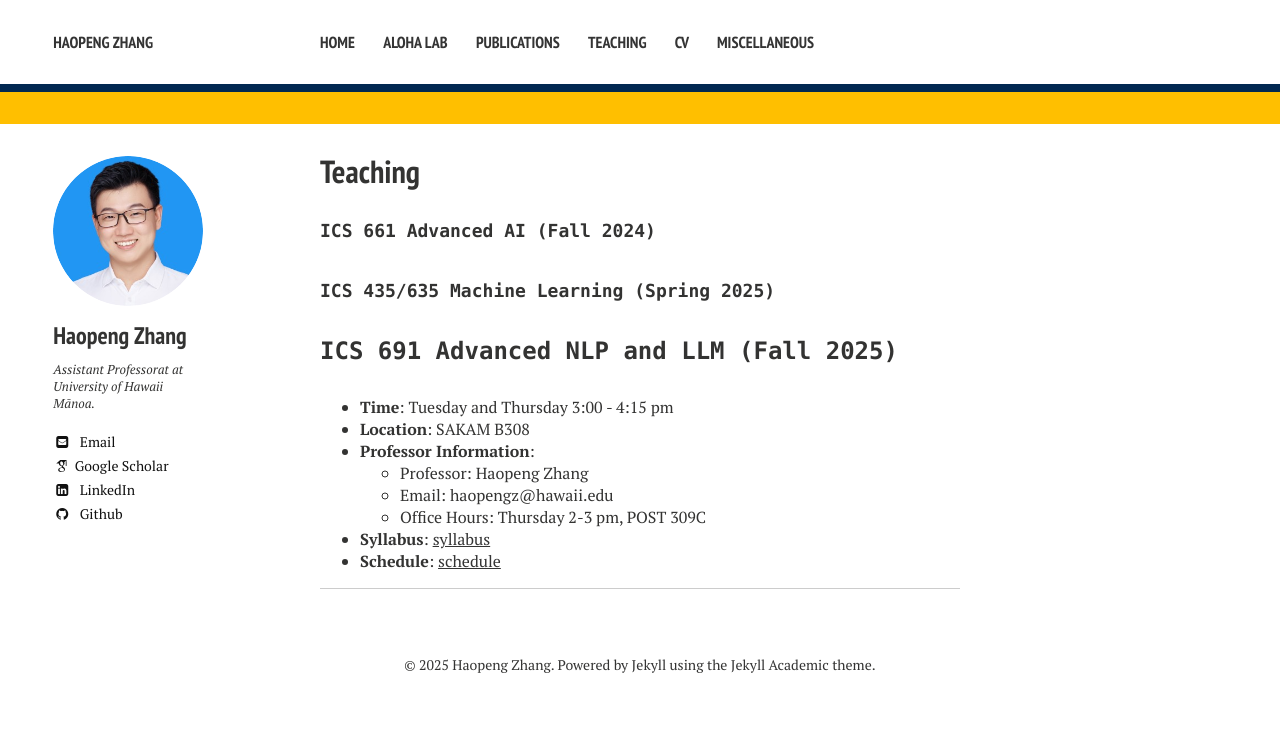
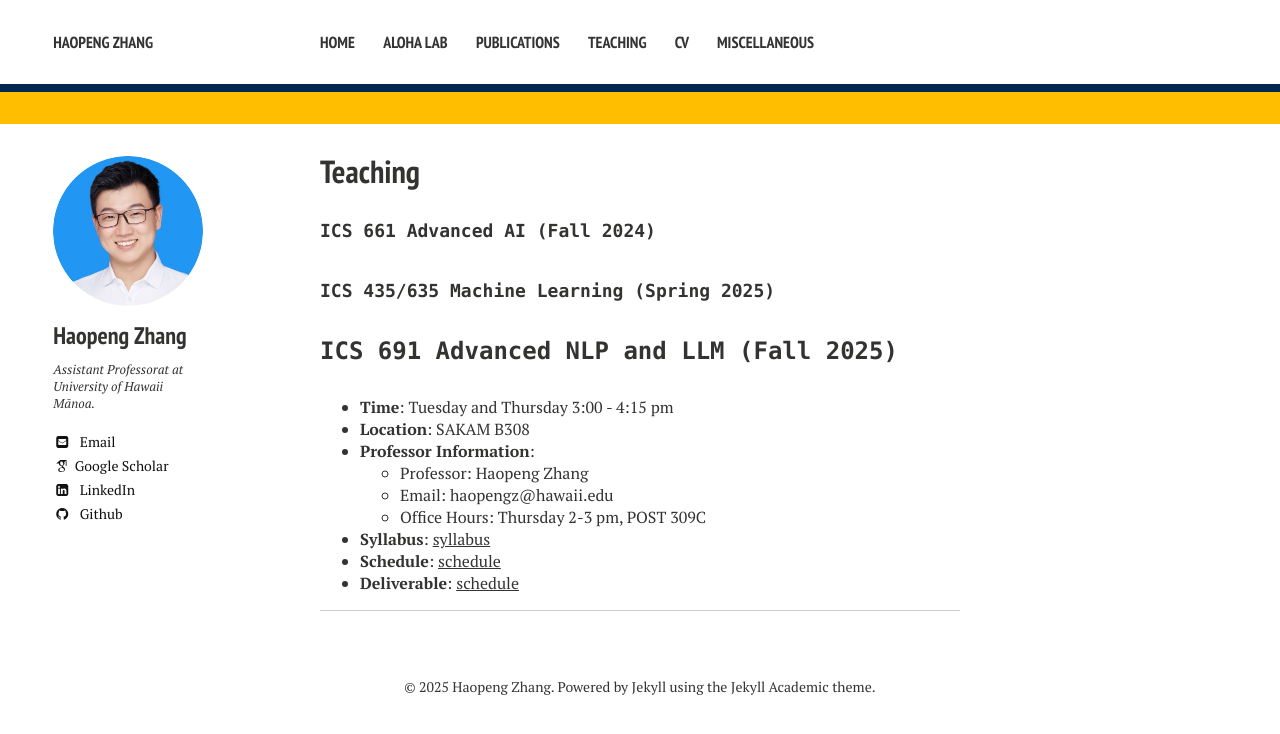
Before and after one commit to hpzhang94/hpzhang94.github.io, a Jekyll site: the page built from teaching.md, in a window 1280 px wide. Shown: the top 734 px of the page. Built offline with Jekyll 4.4.1, drawn with Linux system fonts in a browser that asks for light colours; nearby versions of some CDN libraries; some web fonts are replaced; part of the change alters nothing that is shown.

Commit message:
Update teaching.md

```diff
--- a/teaching.md
+++ b/teaching.md
@@ -15,21 +15,7 @@ layout: page
   - Office Hours: Thursday 2-3 pm, POST 309C
 - **Syllabus**: <a href="https://docs.google.com/document/d/1tc5WXIg7ooctEVm5xEWgPPCzYM65kJ4ZTcxg4SIi43Q/edit?usp=sharing" target="_blank">syllabus</a>
 - **Schedule**: <a href="https://docs.google.com/spreadsheets/d/1bGZ6EHBqcE4WbKWZ6sQEbsxwN2tK2pI89I3oE3epsxo/edit?usp=sharing" target="_blank">schedule</a>
-
-
-<!--   - TA: Christoph Haring
-  - Email: charing@hawaii.edu
-  - Office Hours: Friday 11-12:30, POST 303C
-- **Prerequisites**
-  - Programming in Python
-  - ICS 235 Machine Learning Methods
-- **Topics**:
-  - Statistical Machine Learning: Supervised, Unsupervised, regression, Bayesian
-  - Deep Learning: NN, vision, NLP, diffusion, RL
-- **Syllabus**: <a href="https://docs.google.com/document/d/1C6cp5uoKMmVxb7rLkaFB7VUB31MGUUh0V5lbyxmN_tU/edit?usp=sharing" target="_blank">syllabus</a>
-- **Schedule**: <a href="https://docs.google.com/spreadsheets/d/1IFl1YT_RGwHYZGlF5kFqKpIy8dBpD-BHsWU7dUMv6Mw/edit?usp=sharing" target="_blank">schedule</a>
-- **Assignment/Announcement**: <a href="https://laulima.hawaii.edu/portal/site/MAN.83602.202530" target="_blank">Laulima 435</a>, <a href="https://laulima.hawaii.edu/portal/site/MAN.86260.202530" target="_blank">Laulima 635</a> -->
-
+- **Deliverable**: <a href="https://lamaku.hawaii.edu/d2l/home/62417" target="_blank">schedule</a>
 
 
 <!-- ### Teaching Assistant
```
